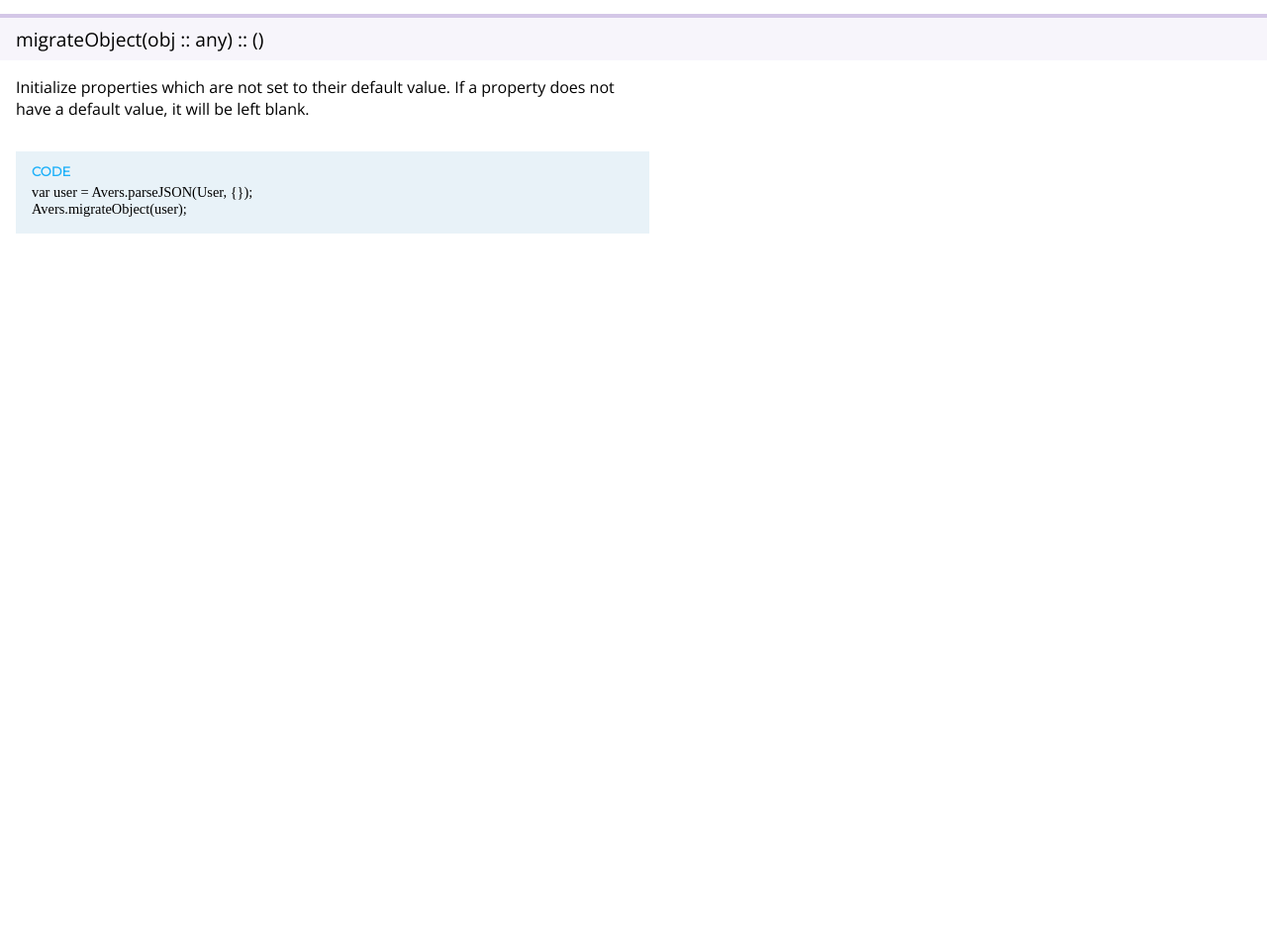
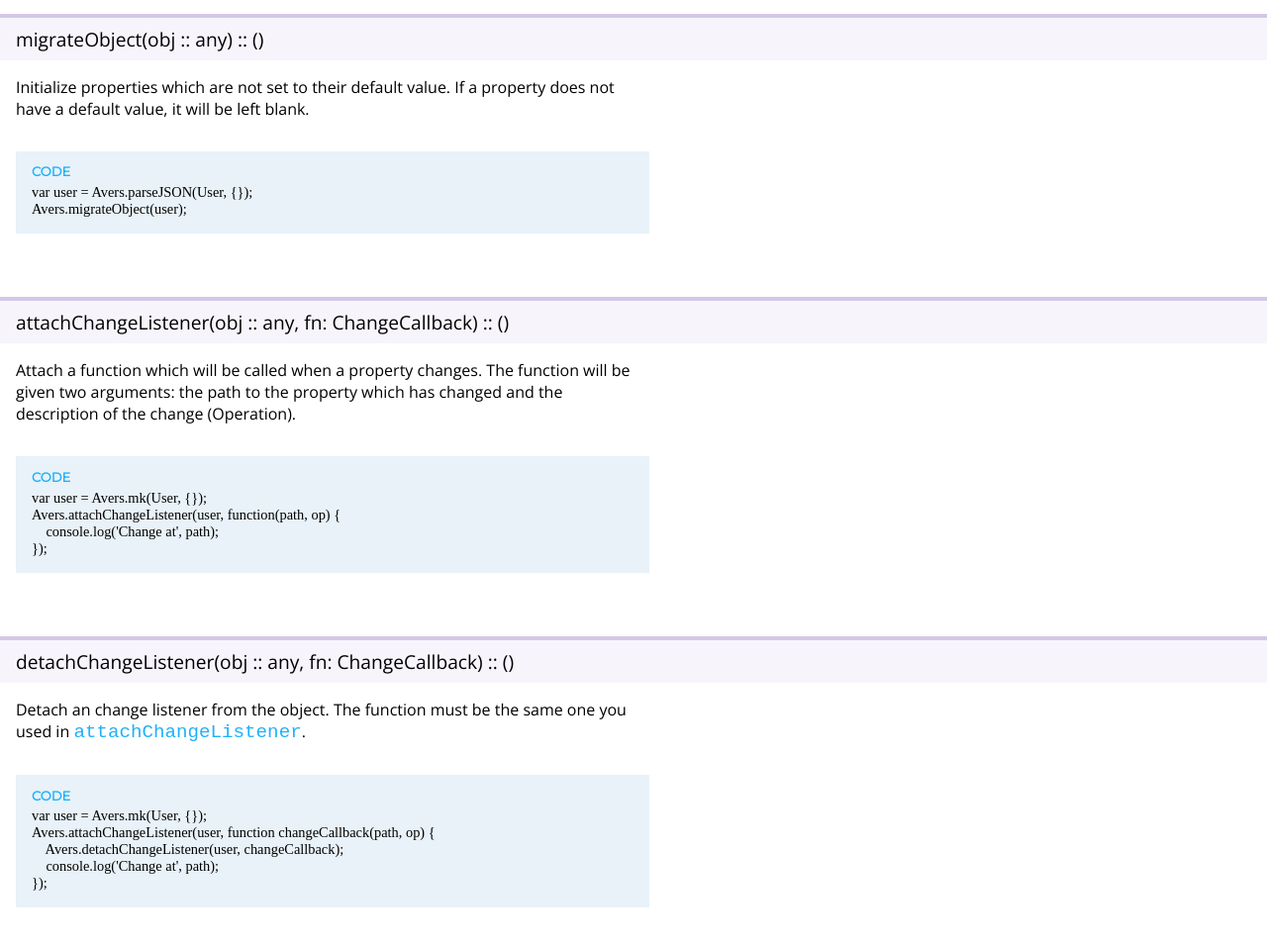
Before and after one commit to wereHamster/avers-js, a website: page docs/index.html in a window 1280 px wide. Shown: the part 4512-5468 px from the top of the page at 99% size. Before the commit the page ends 4812 px from the top, so only its background shows below. Drawn offline with nearby package versions, Linux system fonts and the light colour scheme; a web font is replaced by a local one.

Commit message:
{attach,detach}ChangeListener

```diff
--- a/docs/index.html
+++ b/docs/index.html
@@ -238,5 +238,38 @@ Avers.migrateObject(user);</div>
         </div>
     </section>
 
+    <section class="function">
+        <header class="signature">
+            attachChangeListener(obj :: any, fn: ChangeCallback) :: ()
+        </header>
+        <div class="content">
+        <p>
+            Attach a function which will be called when a property changes.
+            The function will be given two arguments: the path to the property
+            which has changed and the description of the change (Operation).
+        </p>
+        <div class="code">var user = Avers.mk(User, {});
+Avers.attachChangeListener(user, function(path, op) {
+    console.log('Change at', path);
+});</div>
+        </div>
+    </section>
+
+    <section class="function">
+        <header class="signature">
+            detachChangeListener(obj :: any, fn: ChangeCallback) :: ()
+        </header>
+        <div class="content">
+        <p>
+            Detach an change listener from the object. The function must be
+            the same one you used in <code>attachChangeListener</code>.
+        </p>
+        <div class="code">var user = Avers.mk(User, {});
+Avers.attachChangeListener(user, function changeCallback(path, op) {
+    Avers.detachChangeListener(user, changeCallback);
+    console.log('Change at', path);
+});</div>
+        </div>
+    </section>
 </body>
 </html>
```
Also changed, not shown: avers.ts (+30 -0 lines), test/test.js (+3 -3 lines).
